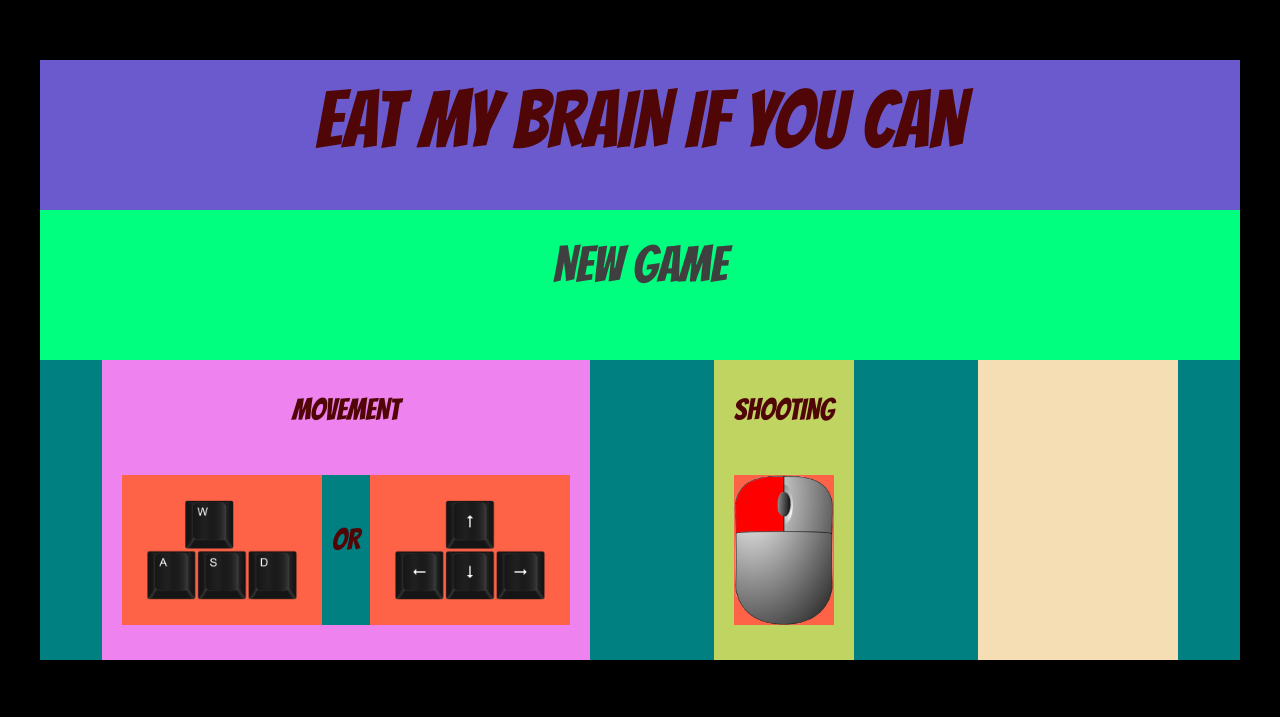
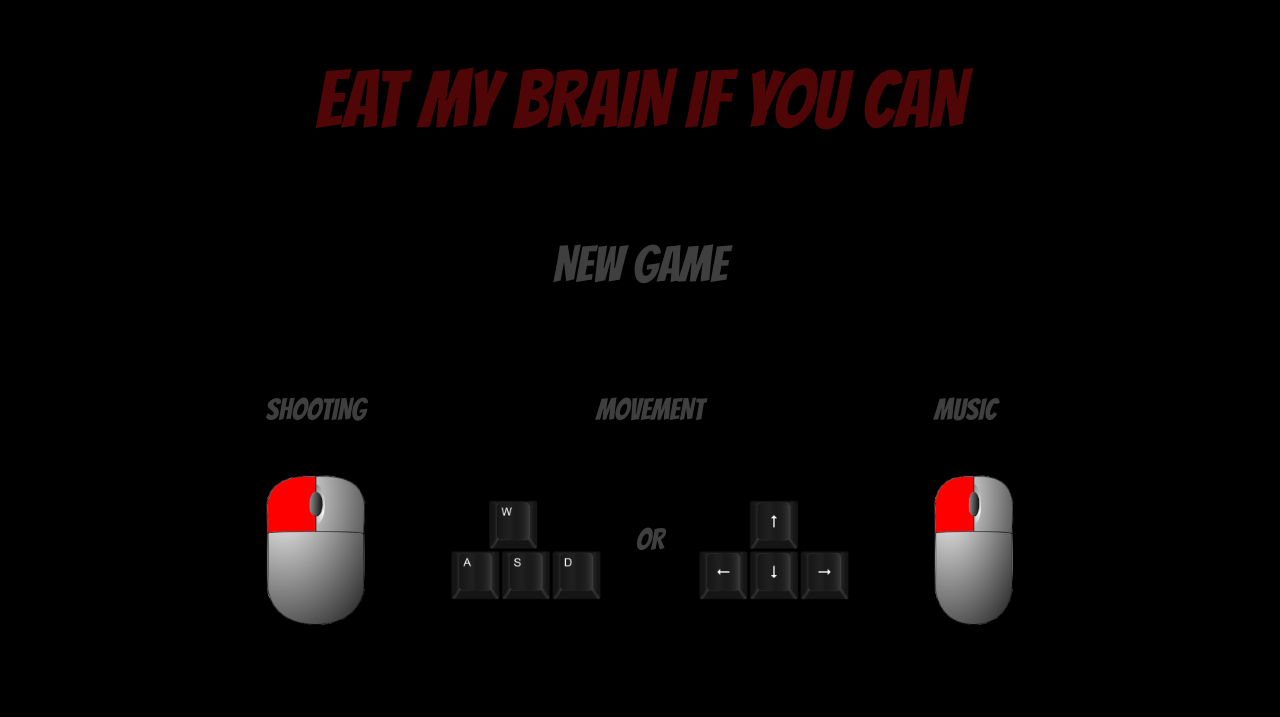
Before and after one commit to kuruczgabor/EatMyBrainIfYouCan, a plain HTML site: page index.html in a window 1280 px wide. Shown: the top 717 px of the page. Drawn offline with Linux system fonts and the light colour scheme.

Commit message:
Add functionality to menu buttons

```diff
--- a/dist/main.css
+++ b/dist/main.css
@@ -4,6 +4,10 @@ body {
     display: flex;
     flex-direction: column;
     align-items: center;
+}
+
+.hide {
+    visibility: hidden;
 }
 
 #game-canvas {
@@ -29,7 +33,7 @@ body {
     /* margin-top: 50px; */
     width: 1200px;
     height: 600px;
-    background-color: rgb(18, 46, 22);
+    background-color: rgb(0, 0, 0);
     z-index: 2;
     position: fixed;
     top: 30%;
@@ -40,20 +44,20 @@ body {
 
 .game-menu-title {
     height: 150px;
-    background-color: slateblue;
+    /* background-color: slateblue; */
     font-family: 'Bangers', cursive;
     font-size: 80px;
     color: rgb(80, 6, 6);
     text-align: center;
 }
 
-.game-menu-title h5 {
+/* .game-menu-title h5 {
     padding-top: 20px;
-}
+} */
 
 .game-menu-newgame {
     height: 150px;
-    background-color: springgreen;
+    /* background-color: springgreen; */
     font-family: 'Bangers', cursive;
     font-size: 50px;
     color: rgb(63, 63, 63);
@@ -61,62 +65,87 @@ body {
 }
 
 .game-menu-newgame h5 {
+    /* background-color: tomato; */
+    text-align: center;
+    width: 200px;
+    margin-left: auto;
+    margin-right: auto;
+    padding: 20px;
+}
+
+.game-menu-newgame h5:hover {
+    color: rgb(80, 6, 6);
+    cursor: pointer;
+}
+
+/* .game-menu-newgame:hover {
+    color: rgb(80, 6, 6);
+    cursor: pointer;
+} */
+
+.game-menu-newgame h5 {
     padding-top: 30px;
 }
 
 .game-menu-controls {
     height: 300px;
-    background-color: teal;
+    /* background-color: teal; */
     display: flex;
-    justify-content: space-around;
+    /* justify-content: space-around; */
+    justify-content: center;
 }
 
 .game-menu-controls img {
     height: 150px;
     width: auto;
-    background-color: tomato;
+    /* background-color: tomato; */
 }
 
 .game-menu-controls-movement {
-    background-color: violet;
+    /* background-color: violet; */
     display: flex;
     flex-direction: column;
     justify-content: space-around;
     text-align: center;
-    padding: 10px 20px;
+    padding: 10px 30px;
 }
 
 .game-menu-controls-movement-title {
     font-family: 'Bangers', cursive;
     font-size: 30px;
-    color: rgb(80, 6, 6);
+    color: rgb(63, 63, 63);
 }
 
 .game-menu-controls-movement-images {
     display: flex;
     flex-direction: row;
-    background-color: teal;
+    /* background-color: teal; */
 }
 
 .game-menu-controls-movement-images h6 {
     font-family: 'Bangers', cursive;
     font-size: 30px;
-    color: rgb(80, 6, 6);
+    color: rgb(63, 63, 63);
     padding: 50px 10px;
 }
 
 .game-menu-controls-shooting {
-    background-color: rgb(191, 212, 97);
+    /* background-color: rgb(191, 212, 97); */
     display: flex;
     flex-direction: column;
     justify-content: space-around;
-    padding: 10px 20px;
+    padding: 10px 30px;
 }
 
-.game-menu-controls-xxx {
-    background-color: wheat;
-    width: 200px;
+.game-menu-controls-music {
+    /* background-color: rgb(191, 212, 97); */
+    display: flex;
+    flex-direction: column;
+    justify-content: space-around;
+    padding: 10px 30px;
 }
+
+
 
 .game-menu-social {
     position: fixed;
@@ -124,7 +153,7 @@ body {
     bottom: 0;
     width: 100%;
     height: 80px;
-    background-color: yellowgreen;
+    /* background-color: yellowgreen; */
     display: flex;
     justify-content: space-between;
 }
@@ -136,7 +165,7 @@ body {
 }
 
 .game-menu-social-developer {
-    background-color: turquoise;
+    /* background-color: turquoise; */
     margin-left: 40px;
 }
 
@@ -153,7 +182,7 @@ body {
 
 .game-menu-social-links-list {
     display: flex;
-    background-color: tomato;
+    /* background-color: tomato; */
     margin-top: 15px;
     margin-right: 40px;
 }
--- a/dist/main.js
+++ b/dist/main.js
@@ -142,7 +142,7 @@ eval("__webpack_require__.r(__webpack_exports__);\n/* harmony import */ var _mov
 /***/ (function(module, __webpack_exports__, __webpack_require__) {
 
 "use strict";
-eval("__webpack_require__.r(__webpack_exports__);\n/* harmony import */ var _game_js__WEBPACK_IMPORTED_MODULE_0__ = __webpack_require__(/*! ./game.js */ \"./src/game.js\");\n/* harmony import */ var _game_view__WEBPACK_IMPORTED_MODULE_1__ = __webpack_require__(/*! ./game_view */ \"./src/game_view.js\");\n/* harmony import */ var _menu_js__WEBPACK_IMPORTED_MODULE_2__ = __webpack_require__(/*! ./menu.js */ \"./src/menu.js\");\n\n\n\n\nwindow.addEventListener(\"DOMContentLoaded\", function () {\n\n  const cvs = document.getElementById(\"game-canvas\");\n  cvs.width = 1200;\n  cvs.height = 600;\n\n  const ctx = cvs.getContext(\"2d\");\n\n  const menu = new _menu_js__WEBPACK_IMPORTED_MODULE_2__[\"default\"]();\n  const game = new _game_js__WEBPACK_IMPORTED_MODULE_0__[\"default\"]();\n  const gameView = new _game_view__WEBPACK_IMPORTED_MODULE_1__[\"default\"](game, ctx);\n\n  gameView.start();\n});\n\n// webpack --watch --mode=development\n\n//# sourceURL=webpack:///./src/index.js?");
+eval("__webpack_require__.r(__webpack_exports__);\n/* harmony import */ var _game_js__WEBPACK_IMPORTED_MODULE_0__ = __webpack_require__(/*! ./game.js */ \"./src/game.js\");\n/* harmony import */ var _game_view__WEBPACK_IMPORTED_MODULE_1__ = __webpack_require__(/*! ./game_view */ \"./src/game_view.js\");\n/* harmony import */ var _menu_js__WEBPACK_IMPORTED_MODULE_2__ = __webpack_require__(/*! ./menu.js */ \"./src/menu.js\");\n\n\n\n\nwindow.addEventListener(\"DOMContentLoaded\", function () {\n\n  const cvs = document.getElementById(\"game-canvas\");\n  cvs.width = 1200;\n  cvs.height = 600;\n\n  const ctx = cvs.getContext(\"2d\");\n\n  const game = new _game_js__WEBPACK_IMPORTED_MODULE_0__[\"default\"]();\n  const menu = new _menu_js__WEBPACK_IMPORTED_MODULE_2__[\"default\"](game, ctx);\n  // const game = new Game();\n  // const gameView = new GameView(game, ctx);\n\n  // gameView.start();\n});\n\n// webpack --watch --mode=development\n\n//# sourceURL=webpack:///./src/index.js?");
 
 /***/ }),
 
@@ -154,7 +154,7 @@ eval("__webpack_require__.r(__webpack_exports__);\n/* harmony import */ var _gam
 /***/ (function(module, __webpack_exports__, __webpack_require__) {
 
 "use strict";
-eval("__webpack_require__.r(__webpack_exports__);\n\n\n\nclass Menu {\n\n    constructor() {\n\n    }\n}\n\n/* harmony default export */ __webpack_exports__[\"default\"] = (Menu);\n\n//# sourceURL=webpack:///./src/menu.js?");
+eval("__webpack_require__.r(__webpack_exports__);\n/* harmony import */ var _game_view__WEBPACK_IMPORTED_MODULE_0__ = __webpack_require__(/*! ./game_view */ \"./src/game_view.js\");\n\n\nclass Menu {\n\n    constructor(game, ctx) {\n        this.game = game\n        this.ctx = ctx\n\n        this.menu = document.getElementById('game-menu');\n        this.newGameTrigger = document.getElementById('new-game');\n        this.footerTitle = document.getElementById('game-footer-title');\n\n        this.newGame = this.newGame.bind(this);\n        this.gameStarter()\n    }\n\n    gameStarter() {\n        this.newGameTrigger.addEventListener('click', this.newGame)\n    }\n\n    newGame() {\n        this.menu.classList.add('hide')\n        this.footerTitle.classList.remove('hide')\n        const gameView = new _game_view__WEBPACK_IMPORTED_MODULE_0__[\"default\"](this.game, this.ctx);\n        gameView.start();\n    }\n\n}\n\n\n/* harmony default export */ __webpack_exports__[\"default\"] = (Menu);\n\n//# sourceURL=webpack:///./src/menu.js?");
 
 /***/ }),
 
--- a/index.html
+++ b/index.html
@@ -11,14 +11,18 @@
   <body>
     <!-- <h2 class="game-title">EAT MY BRAIN IF YOU CAN</h2> -->
     <canvas id="game-canvas"></canvas>
-    <div class="game-menu">
+    <div id="game-menu" class="game-menu">
       <div class="game-menu-title">
         <h5>EAT MY BRAIN IF YOU CAN</h5>
       </div>
-      <div class="game-menu-newgame">
+      <div class="game-menu-newgame" id="new-game">
         <h5>NEW GAME</h5>
       </div>
       <div class="game-menu-controls">
+        <div class="game-menu-controls-shooting">
+          <h5 class="game-menu-controls-movement-title">SHOOTING</h5>
+          <img src="./assets/controls/PC_lclick.png">
+        </div>
         <div class="game-menu-controls-movement">
           <h5 class="game-menu-controls-movement-title">MOVEMENT</h5>
           <div class="game-menu-controls-movement-images">
@@ -27,16 +31,13 @@
             <img src="./assets/controls/mod-arrows.png">
           </div>
         </div>
-        <div class="game-menu-controls-shooting">
-          <h5 class="game-menu-controls-movement-title">SHOOTING</h5>
+        <div class="game-menu-controls-music">
+          <h5 class="game-menu-controls-movement-title">MUSIC</h5>
           <img src="./assets/controls/PC_lclick.png">
-        </div>
-        <div class="game-menu-controls-xxx">
-
         </div>
       </div>
     </div>
-    <h2 class="game-footer-title">EAT MY BRAIN IF YOU CAN</h2>
+    <h2 id="game-footer-title" class="game-footer-title hide">EAT MY BRAIN IF YOU CAN</h2>
     <div class="game-menu-social">
       <div class="game-menu-social-developer">
         <h6>© 2020 Gabor Kurucz</h6>
```
Also changed, not shown: src/index.js (+4 -3 lines), src/menu.js (+23 -3 lines).
